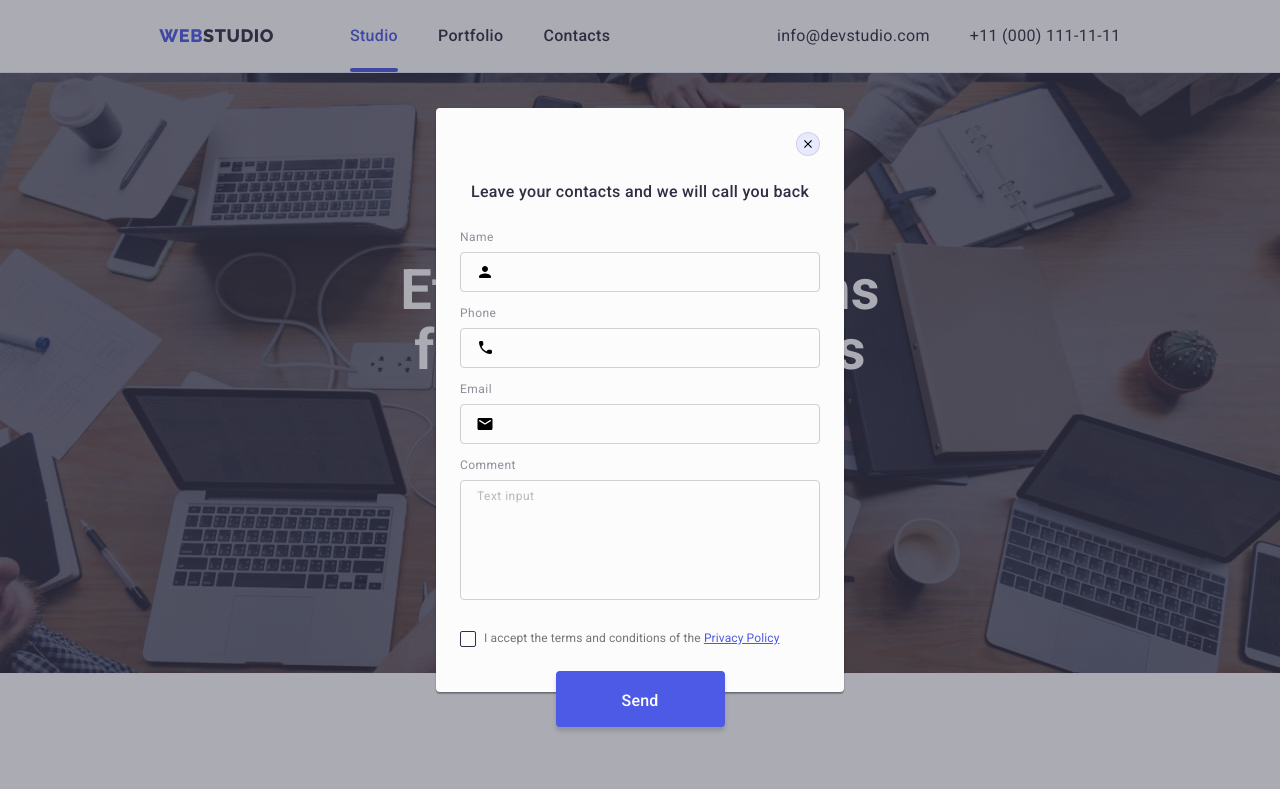
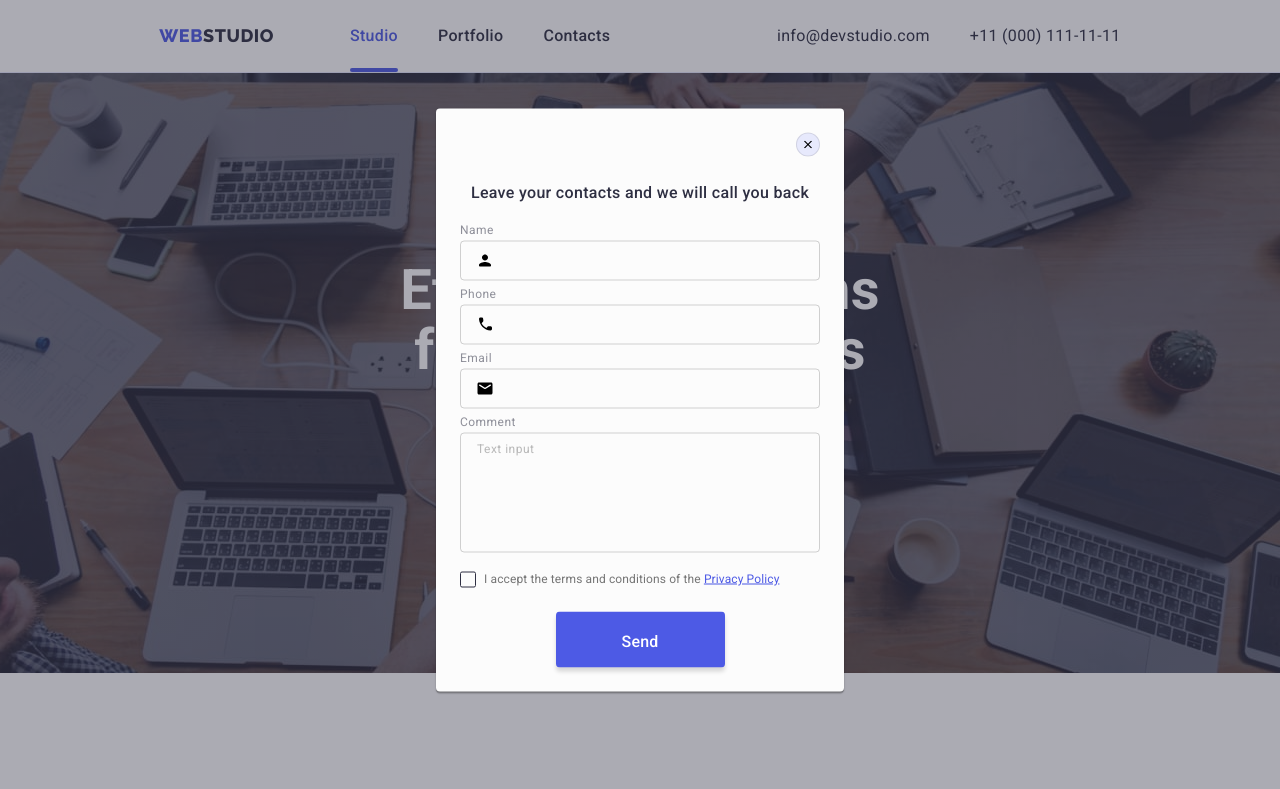
Before and after one commit to zemfira1/goit-markup-hw-06, a plain HTML site: page index.html in a window 1280 px wide. Both pictures are taken after a click on the button "Order Service". Shown: the top 789 px of the page. Drawn offline with nearby package versions, Linux system fonts and the light colour scheme.

Commit message:
homework 6+++

```diff
--- a/css/styles.css
+++ b/css/styles.css
@@ -680,7 +680,6 @@ img{
     top: 50%;
     left: 50%;
     width: 408px;
-    height: 584px;
     background:#FCFCFC;
     box-shadow: 0px 1px 1px rgba(0, 0, 0, 0.14), 0px 1px 3px rgba(0, 0, 0, 0.12), 0px 2px 1px rgba(0, 0, 0, 0.2);
     border-radius: 4px;
@@ -718,22 +717,28 @@ img{
     text-align: center;
     letter-spacing: 0.02em;
     margin-top: 72px;
-    margin-bottom: 20px;
+    margin-bottom: 12px;
 }
-
 .modal-label {
-    display: inline-block;
-    margin-bottom: 4px;
-
+    display:inline-block;
+    margin-bottom:0;
+    padding: 0;
+    font-size: 12px;
+    line-height: 1.16;
+        letter-spacing: 0.04em;
+        color: #8E8F99;
 }
 .label-text {
     font-size: 12px;
-    line-height: 1.33;
+    line-height: 1.16;
     letter-spacing: 0.04em;
     color: #8E8F99;
 }
 .form-div{
-margin-bottom: 8px;
+    margin-bottom: 0;
+}
+.form-div-feedback {
+    margin-bottom: 12px;;
 }
 .modal-input {
     width: 100%;
@@ -777,7 +782,6 @@ margin-bottom: 8px;
 .feedback {
     height: 120px;
     padding-left: 16px;
-    margin-bottom: 16px;
     resize: none;
     /*чтобы пользователь не изменял размер окна*/
 }
@@ -831,7 +835,7 @@ margin-bottom: 8px;
     padding: 16px 32px;
     text-align: center;
     display: block;
-    margin: 0 auto;
+    margin: 0 auto 24px auto;
     transition: background-color 250ms var(--function-for-hover);
 }
 .modal-button:hover,
--- a/index.html
+++ b/index.html
@@ -634,9 +634,7 @@
             </div>
           </div>
           <div class="form-div">
-            <label for="user-tel" class="modal-label"
-              ><span class="label-text">Phone</span></label
-            >
+            <label for="user-tel" class="modal-label">Phone</label>
             <div class="input-field">
               <input
                 type="tel"
@@ -667,7 +665,7 @@
               </svg>
             </div>
           </div>
-          <div class="form-div">
+          <div class="form-div form-div-feedback">
             <label for="user-feedback" class="modal-label"
               ><span class="label-text">Comment</span></label
             >
```
